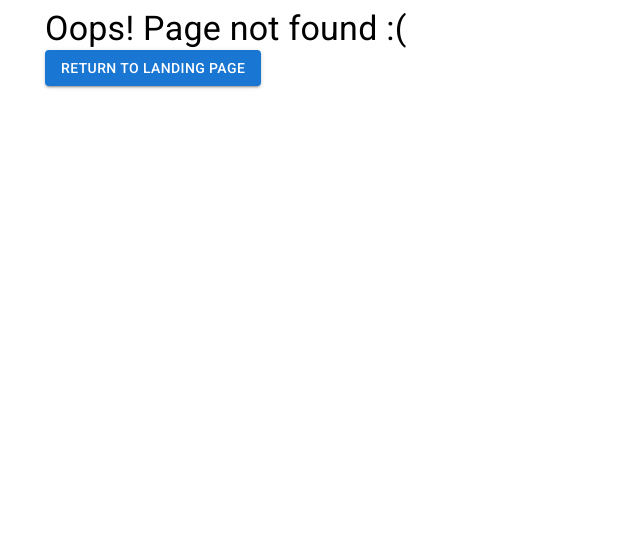
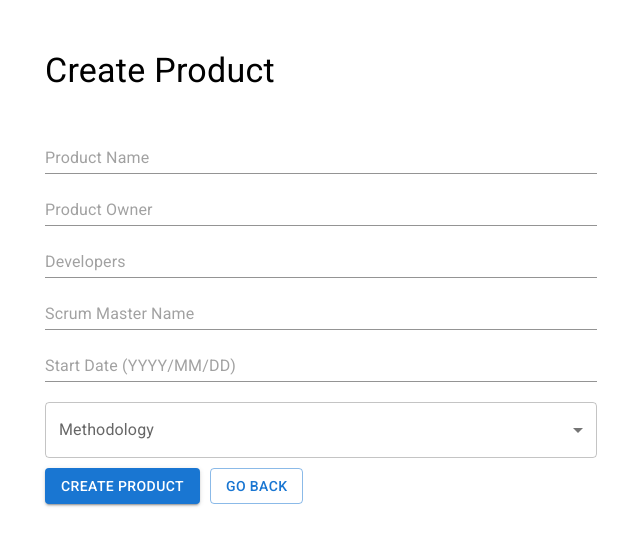
Before and after one commit to kbonnici/karl-bonnici-IS24-full-stack-competition-req97073, a React app in the folder frontend/: page /create in a window 1280 px wide. Before the commit this address had no page. Shown: the top 546 px of the page, without its empty margins (319-959 px from the left). Built offline with nearby package versions, Linux system fonts and the light colour scheme; the HTML template or start-up script is replaced by a standard one.

Commit message:
add create product route

```diff
--- a/frontend/src/App.tsx
+++ b/frontend/src/App.tsx
@@ -1,6 +1,7 @@
 import { Container } from '@mui/material';
 import { useEffect, useState } from 'react';
 import { Route, Routes, useLocation } from 'react-router-dom';
+import CreateProduct from './components/CreateProduct/CreateProduct';
 import EditProduct from './components/EditProduct/EditProduct';
 import LandingPage from './components/LandingPage/LandingPage';
 import NotFound from './components/NotFound/NotFound';
@@ -23,6 +24,7 @@ function App() {
     <Container maxWidth="md">
       <Routes>
         <Route path="/" element={<LandingPage />} />
+        <Route path="/create" element={<CreateProduct />} />
         <Route
           path="/edit/:product_id"
           element={<EditProduct productId={productId || 'NaN'} />}
--- /dev/null
+++ b/frontend/src/components/CreateProduct/CreateProduct.tsx
@@ -0,0 +1,112 @@
+import { Container, Button } from '@mui/material';
+import { useState } from 'react';
+import { useNavigate } from 'react-router-dom';
+import ControlledAlert from '../ControlledAlert/ControlledAlert';
+import Header from '../Header/Header';
+import ProductForm from '../ProductForm/ProductForm';
+
+const createProduct = async (
+  productName: string,
+  productOwner: string,
+  developers: string,
+  startDate: string,
+  scrumMasterName: string,
+  methodology: string
+) => {
+  const response = await fetch(`http://localhost:80/api/products`, {
+    method: 'POST',
+    headers: {
+      'Content-Type': 'application/json',
+    },
+    body: JSON.stringify({
+      productName,
+      productOwnerName: productOwner,
+      developers,
+      startDate,
+      scrumMasterName,
+      methodology,
+    }),
+  });
+
+  return response;
+};
+
+function CreateProduct() {
+  // product information
+  const [productName, setProductName] = useState('');
+  const [productOwner, setProductOwner] = useState('');
+  const [developers, setDevelopers] = useState('');
+  const [scrumMasterName, setScrumMasterName] = useState('');
+  const [startDate, setStartDate] = useState('');
+  const [methodology, setMethodology] = useState('');
+  const navigate = useNavigate();
+
+  const [alertVisible, setAlertVisible] = useState(false);
+  const [alertText, setAlertText] = useState('');
+
+  const handleCreate = async () => {
+    try {
+      const response = await createProduct(
+        productName,
+        productOwner,
+        developers,
+        startDate,
+        scrumMasterName,
+        methodology
+      );
+
+      if (!response.ok) {
+        setAlertText(JSON.stringify(await response.json()));
+        setAlertVisible(true);
+      } else {
+        // navigate back to landing page
+        navigate('/');
+      }
+    } catch {
+      setAlertText('Failed to create product');
+      setAlertVisible(true);
+    }
+  };
+
+  return (
+    <Container maxWidth="sm">
+      <Header text={'Create Product'} />
+      <ControlledAlert
+        visible={alertVisible}
+        setVisible={setAlertVisible}
+        text={alertText}
+      />
+
+      <ProductForm
+        productName={productName}
+        setProductName={setProductName}
+        productOwner={productOwner}
+        setProductOwner={setProductOwner}
+        developers={developers}
+        setDevelopers={setDevelopers}
+        scrumMasterName={scrumMasterName}
+        setScrumMasterName={setScrumMasterName}
+        startDate={startDate}
+        setStartDate={setStartDate}
+        methodology={methodology}
+        setMethodology={setMethodology}
+      />
+
+      <div style={{ marginTop: '10px' }}>
+        <Button
+          variant="contained"
+          style={{ marginRight: '10px' }}
+          onClick={handleCreate}
+        >
+          Create Product
+        </Button>
+
+        <Button variant="outlined" href="/">
+          Go Back
+        </Button>
+      </div>
+    </Container>
+  );
+}
+
+export default CreateProduct;
```
